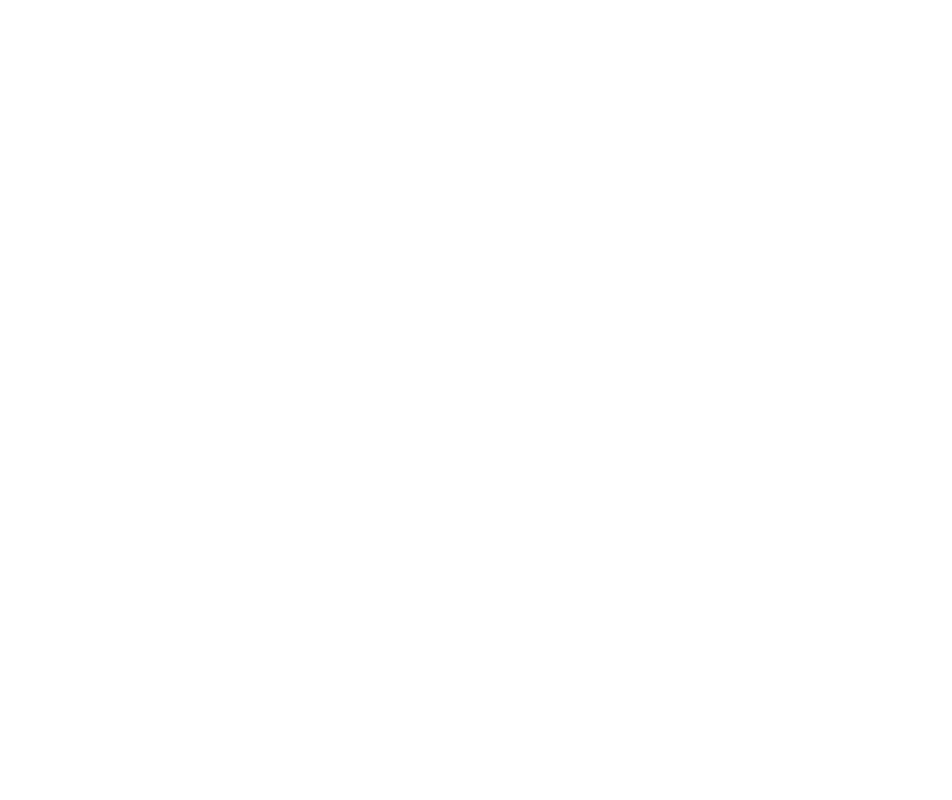
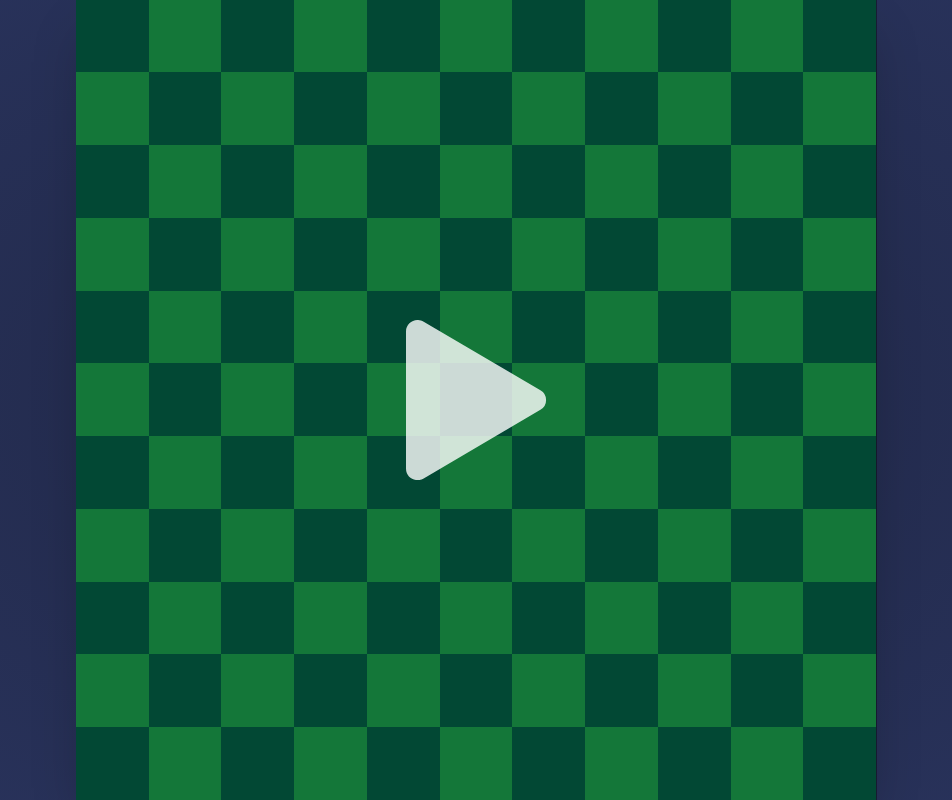
Before and after one commit to Rares3110/snake-react, a React (Create React App) app: page /game in a window 1280 px wide. Before the commit this address had no page. Shown: the whole page, without its empty margins (164-1116 px from the left). Built offline with nearby package versions, Linux system fonts and the light colour scheme.

Commit message:
Bug fixes

```diff
--- a/src/App.tsx
+++ b/src/App.tsx
@@ -1,5 +1,6 @@
 import React from "react";
 import {Routes, Route} from "react-router-dom";
+import FullSizeSnakePage from "./components/pages/FullSizeSnakePage";
 import HomePage from "./components/pages/HomePage";
 import AppleGoldenImage from "./resources/png/apple_golden.png";
 import AppleNormalImage from "./resources/png/apple_normal.png";
@@ -15,6 +16,7 @@
 
 		<Routes>
 			<Route path='/' element={<HomePage/>}/>
+			<Route path='/game' element={<FullSizeSnakePage/>}/>
 		</Routes>
 	</div>);
 }
--- /dev/null
+++ b/src/components/pages/FullSizeSnakePage.tsx
@@ -0,0 +1,12 @@
+import React from "react";
+import Snake from "../singular/Snake";
+
+const FullSizeSnakePage:React.FC = () => {
+    return (<div className="w-full flex flex-col items-center justify-center overflow-y-hidden">
+        <div className="w-[100vmin] h-[100vmin]">
+            <Snake/>
+        </div>
+    </div>);
+}
+
+export default FullSizeSnakePage;
--- a/src/components/pages/HomePage.tsx
+++ b/src/components/pages/HomePage.tsx
@@ -7,8 +7,11 @@
 import Pic1Header from "../../resources/png/gather-points.png";
 import Pic2Header from "../../resources/png/show-black-hole.png";
 import Pic3Header from "../../resources/png/avoid-obstacles.png";
+import { useNavigate } from "react-router-dom";
 
 const HomePage:React.FC = () => {
+    const navigate = useNavigate();
+
     return (<div className="flex flex-col w-full items-center">
         <NavBar/>
         <div className="relative w-full h-80 mt-14">
@@ -29,12 +32,16 @@
         whileHover={{scale: 1.02}}
         whileTap={{scale: 0.98}}
         className="mt-10 flex items-center w-[90%] max-w-[500px] h-16 rounded-full
-        bg-rose-700 select-none shadow-button">
+        bg-rose-700 select-none shadow-button"
+        onClick={() => {
+            navigate('/game');
+        }}
+        >
             <ImEnlarge className="w-12 h-12 text-white ml-8"/>
             <div className="text-white text-3xl text-center w-full mr-10">Play in full screen mode</div>
         </motion.button>
 
-        <div className="w-[90%] max-w-[500px] mt-10">
+        <div className="w-[85vmin] max-w-[500px] mt-10">
             <Snake/>
         </div>
 
--- a/src/components/singular/Snake.tsx
+++ b/src/components/singular/Snake.tsx
@@ -341,7 +341,7 @@
 
         {pauseTime !== 0 && <div
         style={{opacity: Math.min(1, pauseTime / pauseTimeStart + 0.3)}}
-        className="absolute top-0 w-full h-full z-[60]">
+        className="absolute top-0 w-full h-full flex items-center justify-center z-[60]">
             <div className="text-white font-bold text-[120px]">{pauseTime}{pauseTime === Math.floor(pauseTime) ? ".0" : ""}</div>
         </div>}
 
--- a/src/components/utility/SnakeEngine.ts
+++ b/src/components/utility/SnakeEngine.ts
@@ -378,7 +378,7 @@
                     this.currentHeadOfSnake = newHead;
                     removeCoordFromArray(emptyTiles, newHead);
                 } else {
-                    if(levelTiles[newHead.y][newHead.x] !== 'P') {
+                    if(!SnakeEngine.inBounds(newHead) || levelTiles[newHead.y][newHead.x] !== 'P') {
                         this.gameActive = false;
                         this.gameEnded = true;
                     }
```
